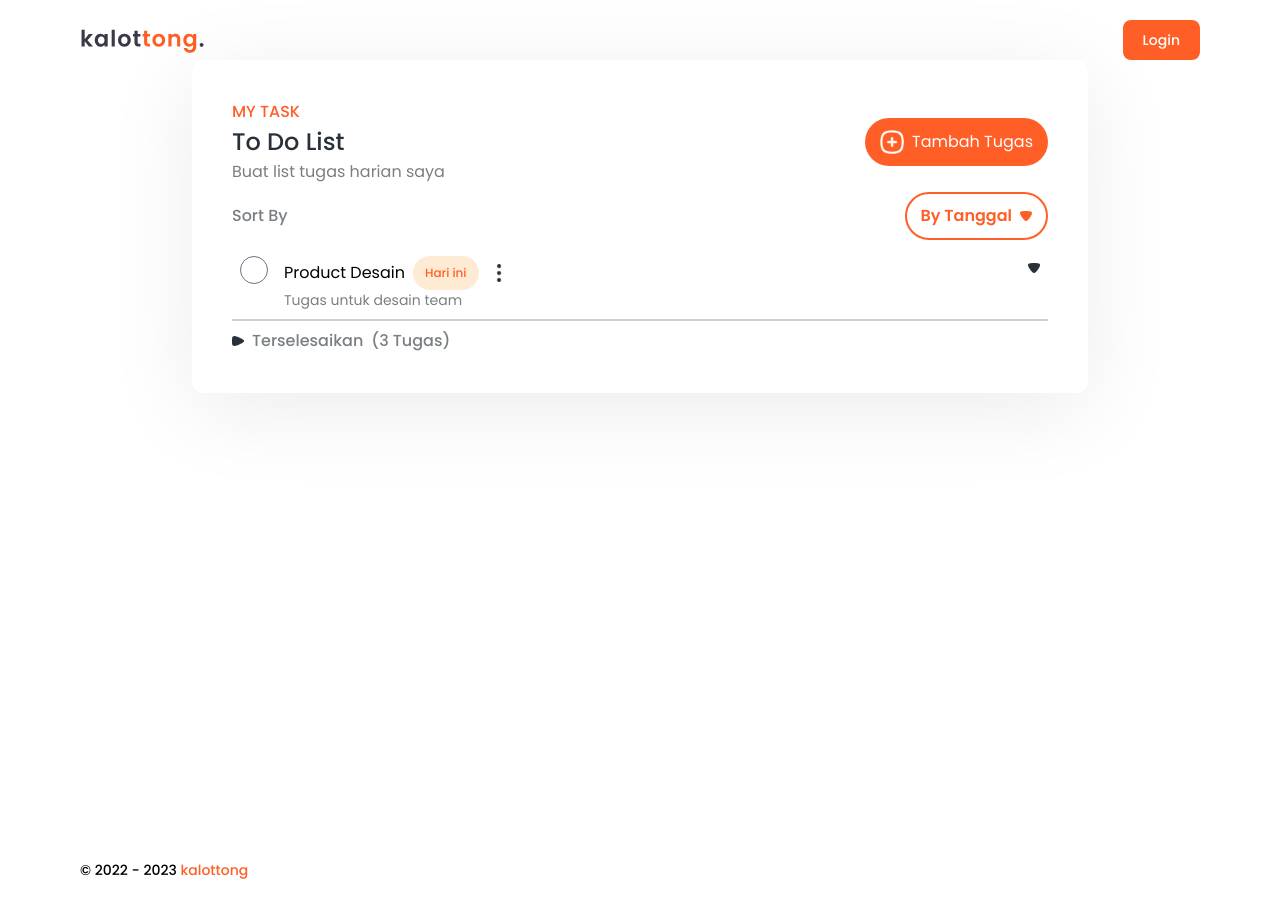
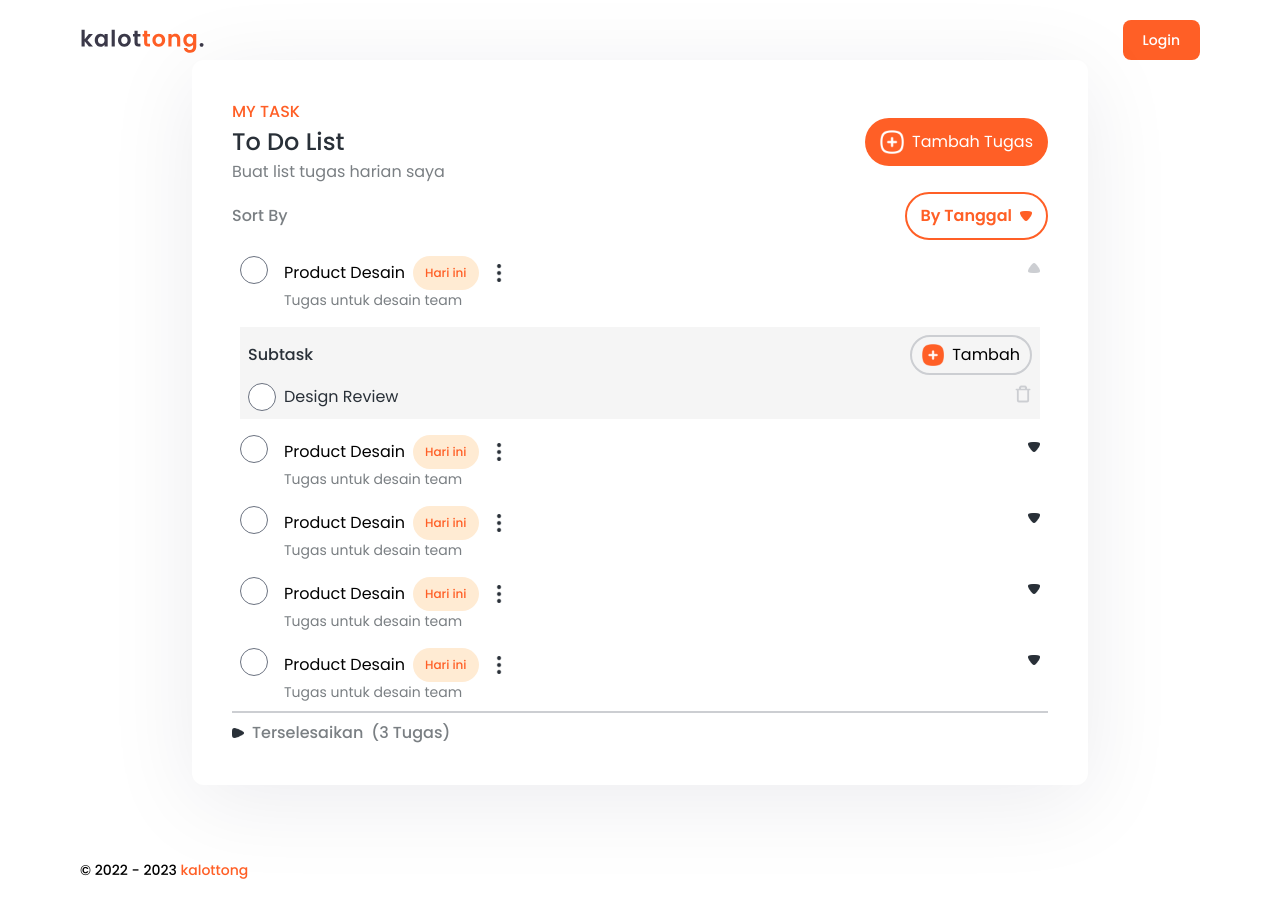
Before and after one commit to muhahsanarifin/kalottong, a Next.js app: page /home in a window 1280 px wide. Both pictures are taken after a click on the button 1034 px from the left and 268 px from the top of the page. Built offline with nearby package versions, Linux system fonts and the light colour scheme.

Commit message:
Updated Task.tsx

```diff
--- a/src/components/Task.tsx
+++ b/src/components/Task.tsx
@@ -1,5 +1,5 @@
-import React from "react";
-import { useToggle } from "usehooks-ts";
+import React, { useState } from "react";
+// import { useToggle } from "usehooks-ts";
 import {
   TaskDropDownButton,
   AddSubTaskButton,
@@ -7,20 +7,26 @@ import {
   MoreButton,
 } from "./Button";
 
-const Task = () => {
-  const [hidden, toggle] = useToggle();
+import { TaskProps } from "@/utils/types/taskType";
+
+const Task = ({ tasks }: TaskProps) => {
+  // const [done, toggle] = useToggle();
+  const [focus, setFocus] = useState<number>();
+  const [hidden, setHidden] = useState(true);
 
   return (
     <>
-      <ul>
+      <ul className="flex flex-col gap-y-4">
         {/* Task */}
-        <li className="flex flex-col gap-y-4">
+        {tasks?.fill(0).map((_: any, idx: any) => (
+          <>
+            <li className="flex flex-col gap-y-4" key={idx}>
               <div className="flex">
                 <div>
                   <input
                     type="checkbox"
-                name=""
-                id=""
+                    name="task"
+                    id="task"
                     className="rounded-[100%] w-[1.75rem] h-[1.75rem] text-red-orange focus:ring-red-orange"
                   />
                 </div>
@@ -37,17 +43,28 @@ const Task = () => {
                   </p>
                 </div>
                 <div className="ml-auto">
-              <TaskDropDownButton onSetToggle={toggle} onHidden={hidden} />
+                  <TaskDropDownButton
+                    onSetToggle={() => {
+                      setFocus(idx);
+                      setHidden(!hidden);
+                    }}
+                    onHidden={hidden}
+                    onFocus={focus !== idx}
+                  />
                 </div>
               </div>
               <div
                 className={
-              hidden ? "hidden" : "p-2 bg-[#F5F5F5] flex flex-col gap-y-2"
+                  focus !== idx || hidden
+                    ? "hidden"
+                    : "p-2 bg-[#F5F5F5] flex flex-col gap-y-2"
                 }
               >
                 <SubTask />
               </div>
             </li>
+          </>
+        ))}
       </ul>
     </>
   );
@@ -66,8 +83,8 @@ const SubTask = () => {
           <div className="flex items-center gap-x-2">
             <input
               type="checkbox"
-              name=""
-              id=""
+              name="subtask"
+              id="subtask"
               className="rounded-[100%] w-[1.75rem] h-[1.75rem] text-red-orange focus:ring-red-orange"
             />
             <label htmlFor="" className="text-[400] text-cyan-blue">
```
Lines whose indentation alone changed are shown as unchanged.
